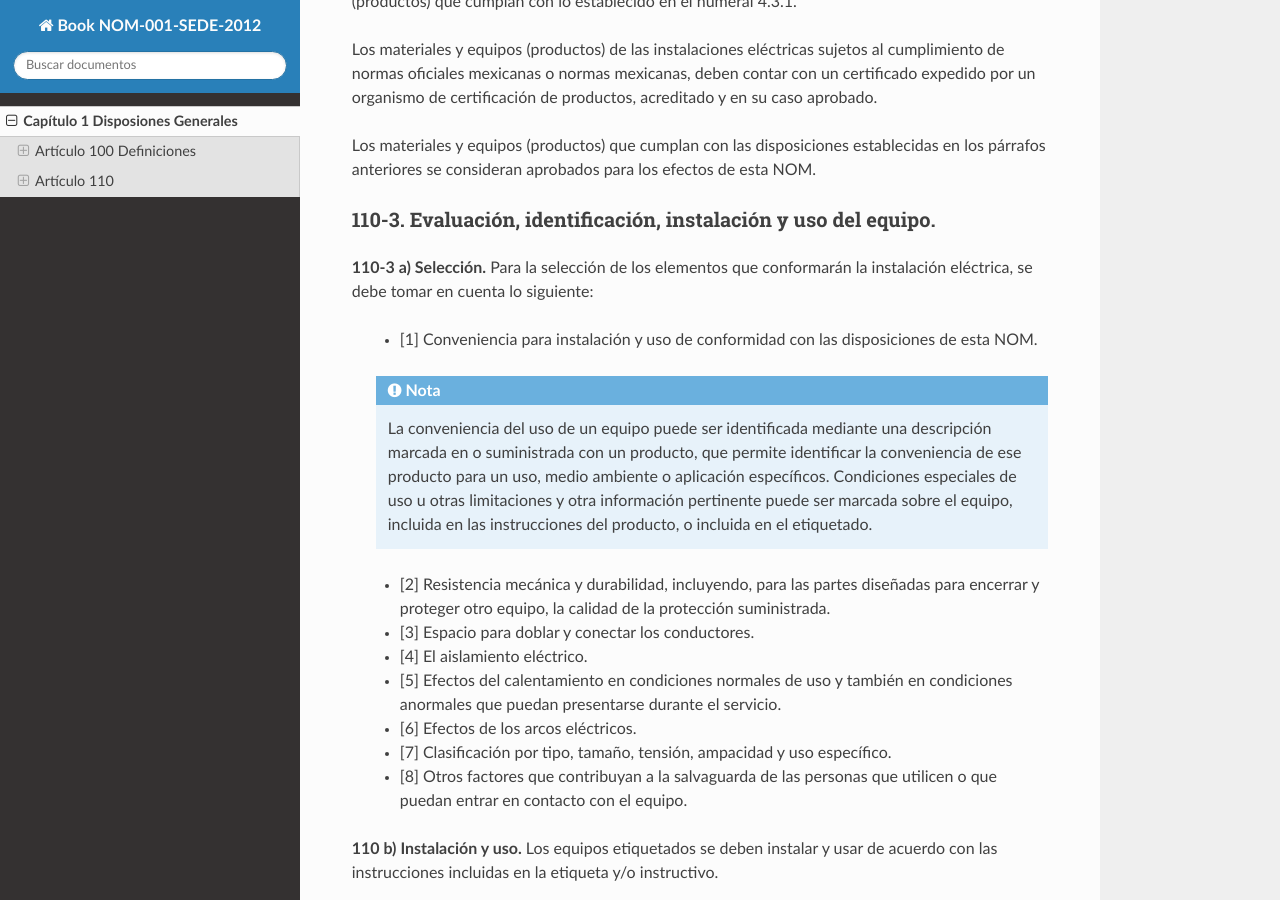
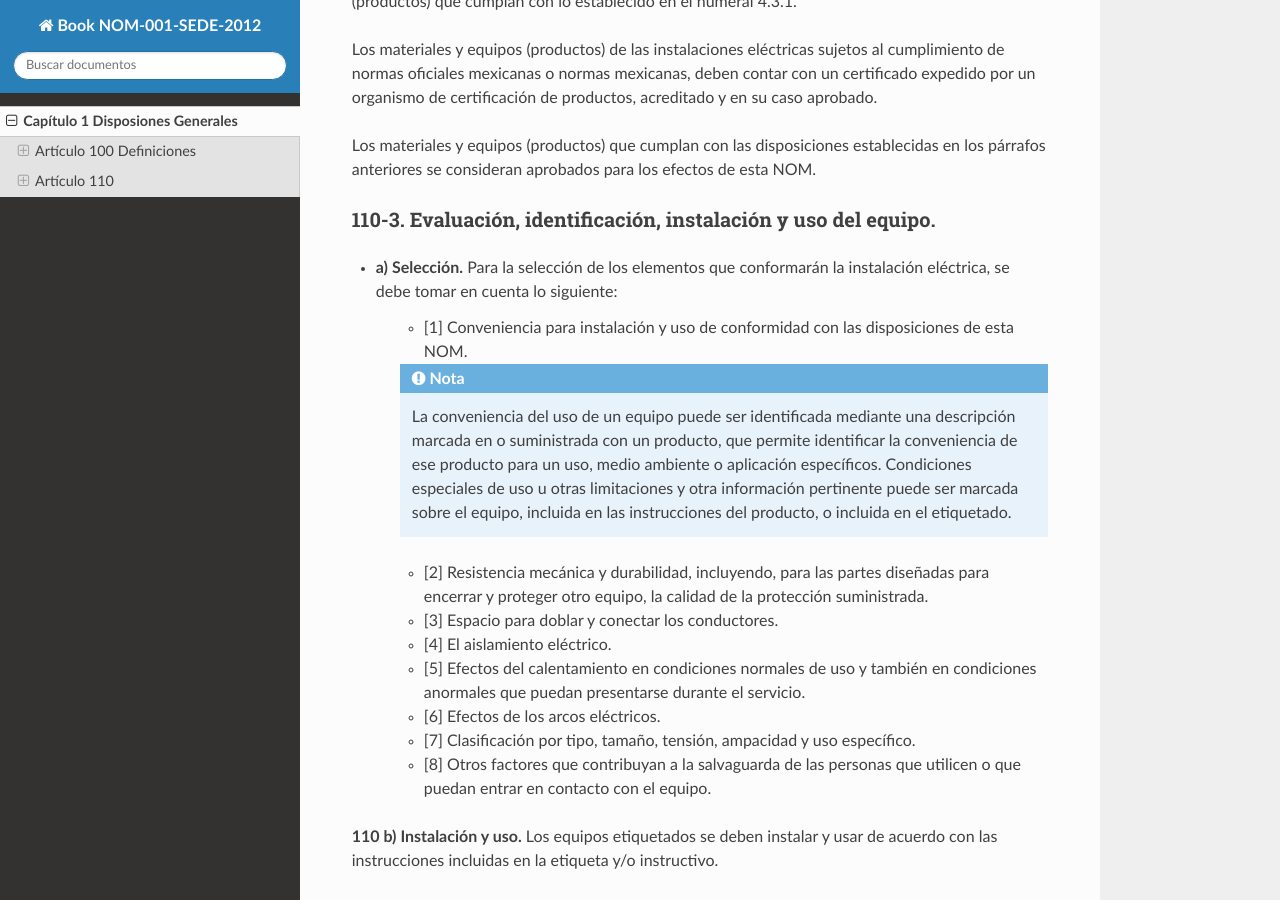
Before and after one commit to jacometoss/Book-NOM-001-SEDE-2012, a Sphinx documentation site: the page built from docs/100/index.rst, in a window 1280 px wide and 900 px high, scrolled down 15573 px. Built offline with Sphinx 7.4.7 and the Read the Docs theme 2.0.0, drawn with Linux system fonts in a browser that asks for light colours.

Commit message:
Add files via upload

```diff
--- a/docs/100/index.rst
+++ b/docs/100/index.rst
@@ -323,7 +323,7 @@ anteriores se consideran aprobados para los efectos de esta NOM.
 110-3. Evaluación, identificación, instalación y uso del equipo.
 ----------------------------------------------------------------
 
-**110-3 a) Selección.** Para la selección de los elementos que conformarán la instalación eléctrica, se debe tomar en cuenta lo siguiente:
+* **a) Selección.** Para la selección de los elementos que conformarán la instalación eléctrica, se debe tomar en cuenta lo siguiente:
 
 	* [1] Conveniencia para instalación y uso de conformidad con las disposiciones de esta NOM.
 
```
